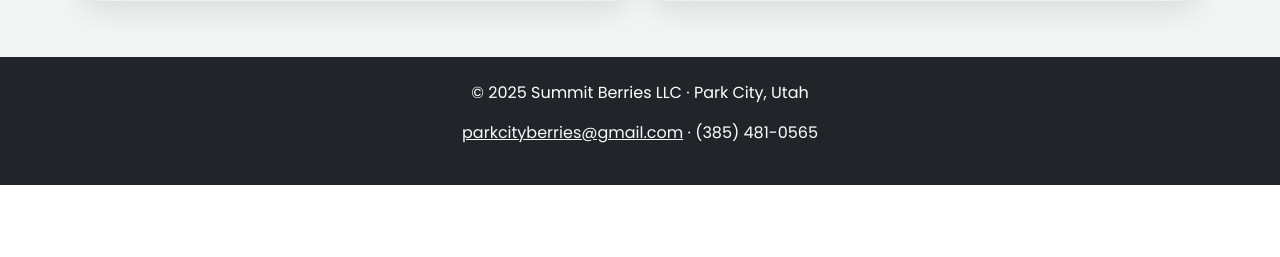
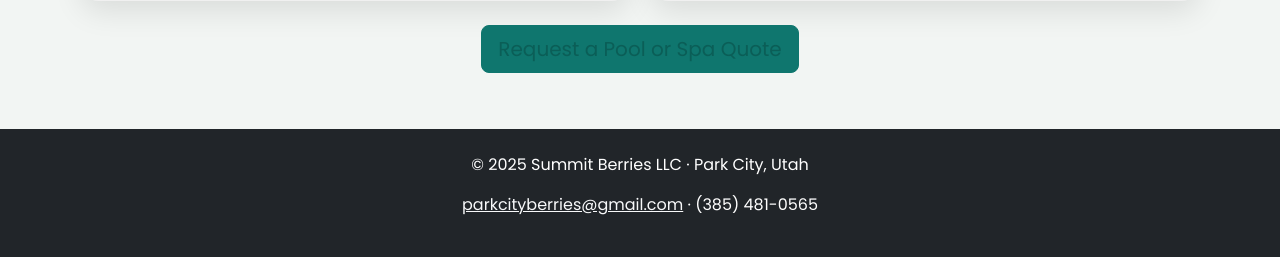
Before and after one commit to MasonShattuck/summitberries, a Flask app: page /services/pool-spa in a window 1280 px wide. Shown: the part 1667-1924 px from the top of the page. Before the commit the page ends 1852 px from the top, so only its background shows below. Run offline with Flask 2, Linux system fonts and the light colour scheme.

Commit message:
Site updates: services, images, content & styling

```diff
--- a/templates/maintenance.html
+++ b/templates/maintenance.html
@@ -25,6 +25,10 @@
     <div class="row g-4 mt-2">
       <p class="mb-0">Photos coming soon.</p>
     </div>
+    <!-- CTA -->
+    <div class="text-center mt-4">
+      <a href="/contact" class="btn btn-primary btn-lg">Request a Maintenance and Repairs Quote</a>
+    </div>
   </div>
 </section>
 
--- a/templates/pool_spa.html
+++ b/templates/pool_spa.html
@@ -36,6 +36,10 @@
         </div>
       </div>
     </div>
+    <!-- CTA -->
+    <div class="text-center mt-4">
+      <a href="/contact" class="btn btn-primary btn-lg">Request a Pool or Spa Quote</a>
+    </div>
   </div>
 </section>
 
--- a/templates/property_management.html
+++ b/templates/property_management.html
@@ -23,6 +23,10 @@
     <div class="row g-4 mt-2">
       <p class="mb-0">Photos coming soon.</p>
     </div>
+    <!-- CTA -->
+    <div class="text-center mt-4">
+      <a href="/contact" class="btn btn-primary btn-lg">Request a Property Management Quote</a>
+    </div>
   </div>
 </section>
 
--- a/templates/snow_removal.html
+++ b/templates/snow_removal.html
@@ -28,6 +28,10 @@
       #}
       <p class="mb-0">Photos coming soon.</p>
     </div>
+    <!-- CTA -->
+    <div class="text-center mt-4">
+      <a href="/contact" class="btn btn-primary btn-lg">Request a Snow Removal Quote</a>
+    </div>
   </div>
 </section>
 
```
